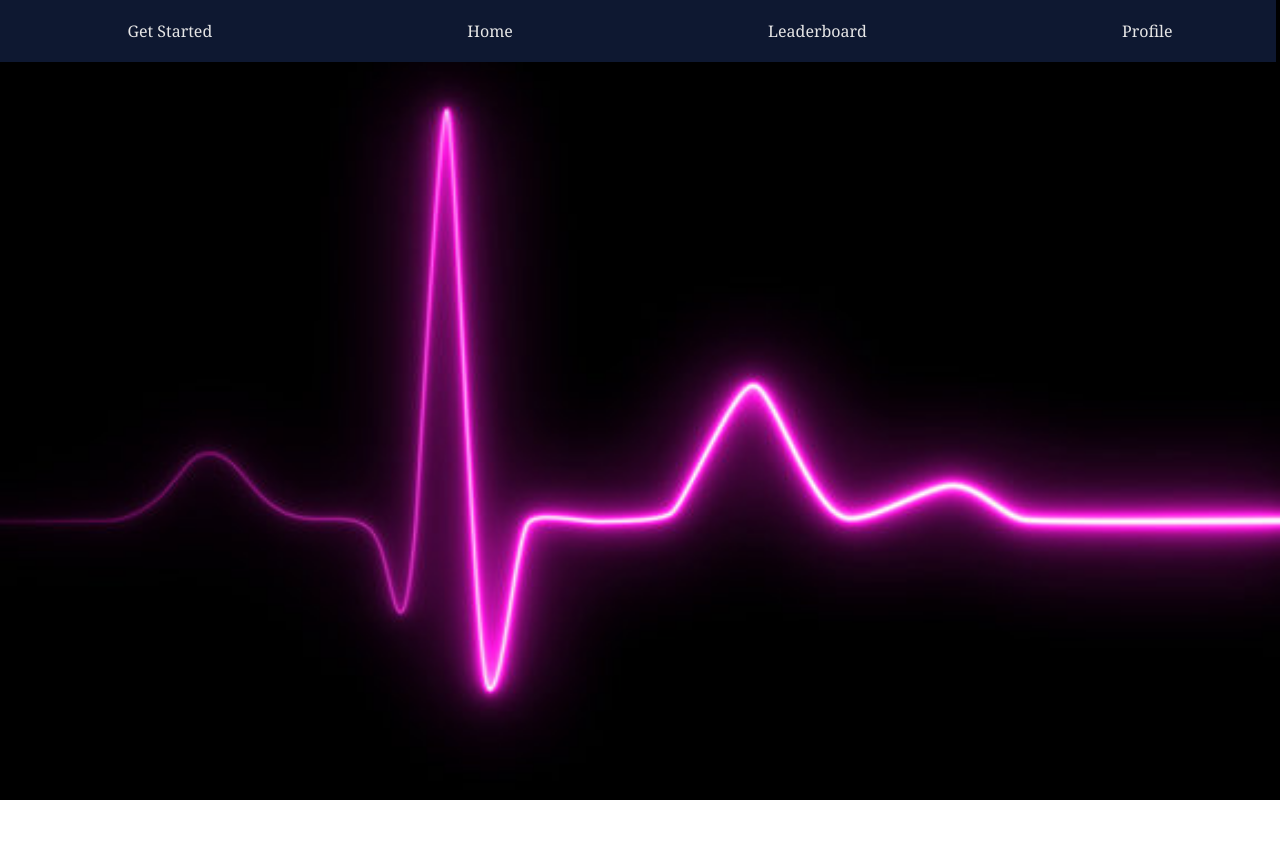
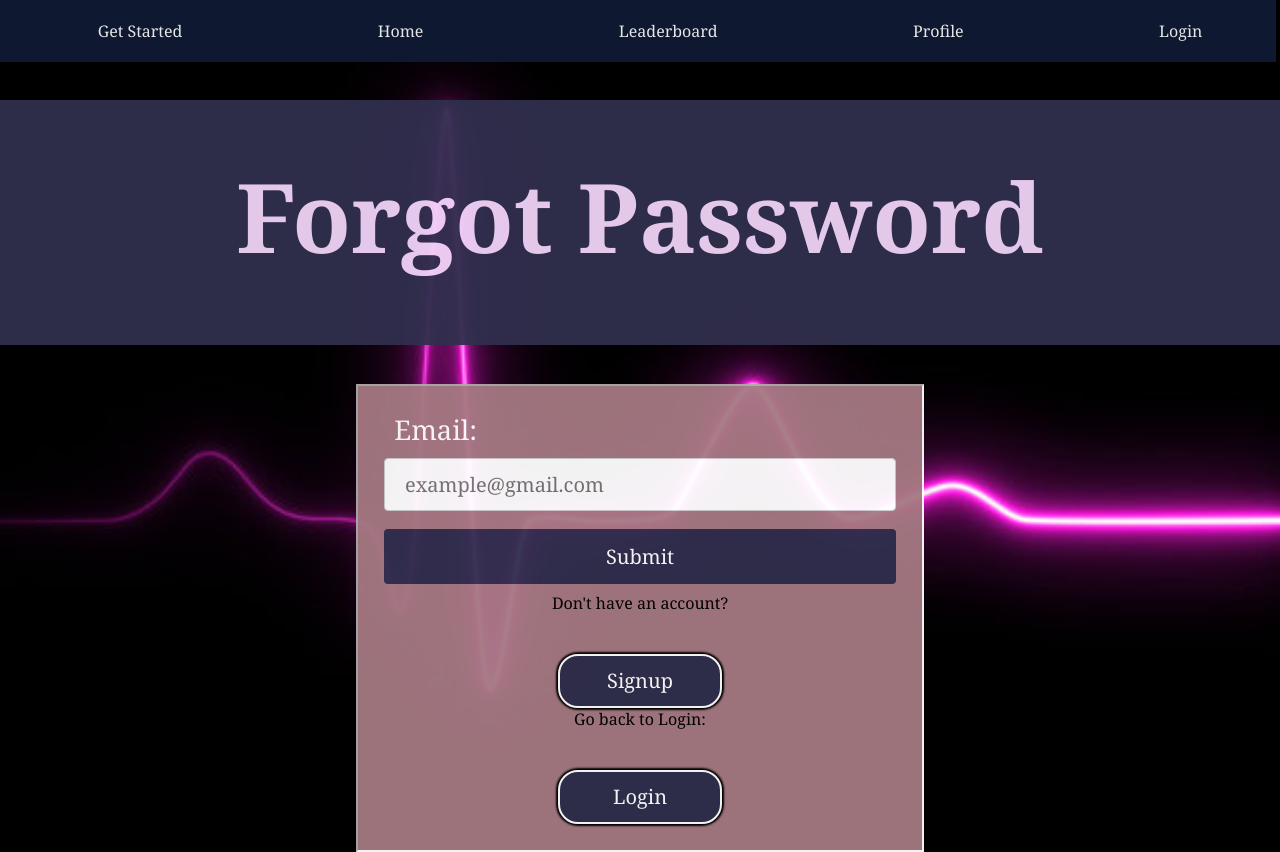
Before and after one commit to CS222-UIUC/course-project-group-101, a React (Create React App) app in the folder frontend/calorie-clash/: page /forgot-password in a window 1280 px wide. Before the commit the page ends 800 px from the top, so only its background shows below. Built offline with nearby package versions, Linux system fonts and the light colour scheme.

Commit message:
Created login and forgot password page, and links between signup, login, and forgot password

```diff
--- a/frontend/calorie-clash/src/App.js
+++ b/frontend/calorie-clash/src/App.js
@@ -9,6 +9,8 @@ import ProfileInfo from './pages/profile-info';
 import LogCalories from './forms/log-calories';
 import EditProfile from './forms/edit-profile';
 import Signup from './forms/signup';
+import Login from './forms/login';
+import ForgotPassword from './forms/forgot-password';
 
 import React from 'react';
 import Navbar from './components/Navbar';
@@ -32,6 +34,8 @@ return (
         <Route path='/edit-profile' element={<EditProfile/>} />
         <Route path='/profile-info' element={<ProfileInfo/>} />
         <Route path='/signup' element={<Signup/>} />
+        <Route path='/login' element={<Login/>} />
+        <Route path='/forgot-password' element={<ForgotPassword/>} />
     </Routes>
     </Router>
 );
--- a/frontend/calorie-clash/src/components/Navbar/index.js
+++ b/frontend/calorie-clash/src/components/Navbar/index.js
@@ -19,6 +19,9 @@ const Navbar = () => {
           <NavLink to="/profile" activeStyle>
             Profile
           </NavLink>
+          <NavLink to="/login" activeStyle>
+            Login
+          </NavLink>
         </NavMenu>
       </Nav>
     </>
--- /dev/null
+++ b/frontend/calorie-clash/src/forms/forgot-password.js
@@ -0,0 +1,55 @@
+import React from 'react';
+import '../stylesheets/App.css';
+import '../stylesheets/general.css';
+import '../stylesheets/signup.css';
+import { NavLink as Link } from "react-router-dom";
+
+//Used https://reactjs.org/docs/forms.html for reference
+
+class ForgotPassword extends React.Component {
+    constructor(props) {
+        super(props);
+        this.state = {email: "", password: ""};
+        //Currently all changes and info is handled internally
+        //Change this when figuring out how to link to django
+        this.handleChange = this.handleChange.bind(this);
+        this.handleSubmit = this.handleSubmit.bind(this);
+    }
+
+    //Handles when form input boxes are changed
+    handleChange(event) {
+        this.setState({[event.target.name]: event.target.value});
+    }
+
+    //Handles when the form is submitted
+    handleSubmit(event) {
+        event.preventDefault();
+        //Checks if username and password exist
+
+    }
+
+    //What the form looks like
+    render() {
+        return (
+            <div className='App'>
+                <div id="title" class="center">
+                    <h1 class="center projectname"> Forgot Password </h1>
+                </div>
+                <div className="center thin content">
+                    <form className ="left" onSubmit={this.handleSubmit}>
+
+                        <label for = "email"> Email: </label>  <br></br>
+                        <input name = "email" type="email" placeholder="example@gmail.com" value={this.state.email} onChange={this.handleChange} required/> <br></br>
+                        <input type="submit" value="Submit" />
+                    </form>
+                    Don't have an account?
+                    <Link className= "center lbutton" to="/signup">Signup</Link>
+                    Go back to Login:
+                    <Link className= "center lbutton" to="/login">Login</Link>
+                </div>
+            </div>
+        );
+    }
+}
+
+export default ForgotPassword;
--- /dev/null
+++ b/frontend/calorie-clash/src/forms/login.js
@@ -0,0 +1,58 @@
+import React from 'react';
+import '../stylesheets/App.css';
+import '../stylesheets/general.css';
+import '../stylesheets/signup.css';
+import { NavLink as Link } from "react-router-dom";
+
+//Used https://reactjs.org/docs/forms.html for reference
+
+class Login extends React.Component {
+    constructor(props) {
+        super(props);
+        this.state = {email: "", password: ""};
+        //Currently all changes and info is handled internally
+        //Change this when figuring out how to link to django
+        this.handleChange = this.handleChange.bind(this);
+        this.handleSubmit = this.handleSubmit.bind(this);
+    }
+
+    //Handles when form input boxes are changed
+    handleChange(event) {
+        this.setState({[event.target.name]: event.target.value});
+    }
+
+    //Handles when the form is submitted
+    handleSubmit(event) {
+        event.preventDefault();
+        //Checks if username and password exist
+
+    }
+
+    //What the form looks like
+    render() {
+        return (
+            <div className='App'>
+                <div id="title" class="center">
+                    <h1 class="center projectname"> Login </h1>
+                </div>
+                <div className="center thin content">
+                    <form className ="left" onSubmit={this.handleSubmit}>
+
+                        <label for = "email"> Email: </label>  <br></br>
+                        <input name = "email" type="email" placeholder="example@gmail.com" value={this.state.email} onChange={this.handleChange} required/> <br></br>
+
+                        <label for = "password"> Password: </label>  <br></br>
+                        <input name = "password" type="password" value={this.state.password} onChange={this.handleChange} required/> <br></br>
+                        <input type="submit" value="Submit" />
+                    </form>
+                    Forgot password?
+                    <Link className= "center lbutton" to="/forgot-password">Forgot Password</Link>
+                    Don't have an account?
+                    <Link className= "center lbutton" to="/signup">Sign Up</Link>
+                </div>
+            </div>
+        );
+    }
+}
+
+export default Login;
--- a/frontend/calorie-clash/src/forms/signup.js
+++ b/frontend/calorie-clash/src/forms/signup.js
@@ -2,6 +2,7 @@ import React from 'react';
 import '../stylesheets/App.css';
 import '../stylesheets/general.css';
 import '../stylesheets/signup.css';
+import { Link } from 'react-router-dom';
 
 //Used https://reactjs.org/docs/forms.html for reference
 
@@ -84,6 +85,8 @@ class Signup extends React.Component {
                     <h1 class="center projectname"> Sign Up </h1>
                 </div>
                 <div className="center thin content">
+                    Already have an account?
+                    <Link className= "center lbutton" to="/login">Login</Link>
                     <form className ="left" onSubmit={this.handleSubmit}>
                         <label for = "username"> Username: (150 characters or fewer)</label>  <br></br>
                         <input name = "username" placeholder="Username" type="text" maxlength = "150" value={this.state.username} onChange={this.handleChange} required/> <br></br>
--- a/frontend/calorie-clash/src/pages/get-started.js
+++ b/frontend/calorie-clash/src/pages/get-started.js
@@ -18,6 +18,10 @@ const Started = () => {
                 Click below to register ! <br></br>
 
                 <Link className= "center lbutton" to="/signup">Sign Up</Link>
+
+                Already have an account? Login here ! <br></br>
+
+                <Link className= "center lbutton" to="/login">Login</Link>
             </p>
       </div>
       <div className="center content">
```
